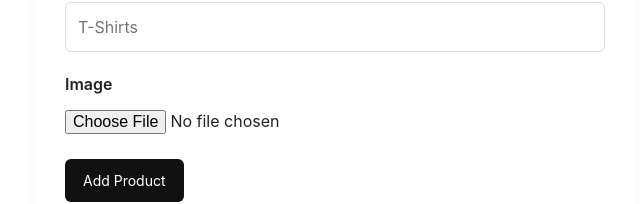
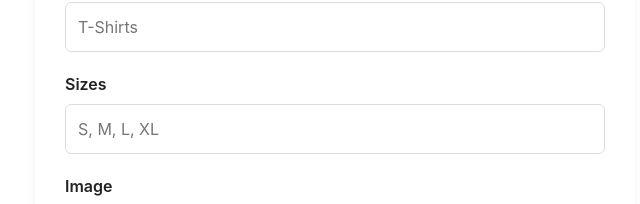
Before and after one commit to KnTanveer/tkfashion-collection, a React (Vite) app in the folder frontend/: page /admin in a window 1280 px wide. Shown: the part 416-620 px from the top of the page, without its empty margins (25-665 px from the left). Built offline with nearby package versions, Linux system fonts and the light colour scheme; no server answers.

Commit message:
added size selector and updated backend routes and model for size data

```diff
--- a/frontend/src/components/QuickViewModal.jsx
+++ b/frontend/src/components/QuickViewModal.jsx
@@ -84,7 +84,7 @@ export default function QuickViewModal({
                 <span className="option-label">Select Size:</span>
               </div>
               <div className="sizes-selector-grid">
-                {product.sizes?.map((size) => (
+                {product.size?.split(",").map((size) => (
                   <button
                     key={size}
                     className={`size-choice-btn ${currentSize === size ? 'selected' : ''}`}
--- a/frontend/src/pages/Admin.jsx
+++ b/frontend/src/pages/Admin.jsx
@@ -11,6 +11,7 @@ function Admin() {
     const [title, setTitle] = useState("");
     const [price, setPrice] = useState("");
     const [category, setCategory] = useState("");
+    const [size, setSize] = useState("");
     const [image, setImage] = useState(null);
 
     const [editingId, setEditingId] = useState(null);
@@ -39,6 +40,7 @@ function Admin() {
         setTitle("");
         setPrice("");
         setCategory("");
+        setSize("");
         setImage(null);
         setEditingId(null);
 
@@ -49,8 +51,8 @@ function Admin() {
     const handleSubmit = async (e) => {
         e.preventDefault();
 
-        if (!title || !category) {
-            alert("Please enter title and category");
+        if (!title) {
+            alert("Please enter title");
             return;
         }
 
@@ -66,6 +68,7 @@ function Admin() {
         formData.append("title", title);
         formData.append("price", price);
         formData.append("category", category);
+        formData.append("size", size);
 
         if (image) {
             formData.append("image", image);
@@ -116,6 +119,7 @@ function Admin() {
         setPrice(product.price);
         setTitle(product.title);
         setCategory(product.category);
+        setSize(product.size || "");
 
         window.scrollTo({
             top: 0,
@@ -198,6 +202,17 @@ function Admin() {
                     placeholder="T-Shirts"
                     value={category}
                     onChange={(e) => setCategory(e.target.value)}
+                />
+
+                <label>
+                    Sizes
+                </label>
+
+                <input
+                    type="text"
+                    placeholder="S, M, L, XL"
+                    value={size}
+                    onChange={(e) => setSize(e.target.value)}
                 />
 
                 <label>
```
Also changed, not shown: 2 other files (tests, documents, lock files or other folders).
